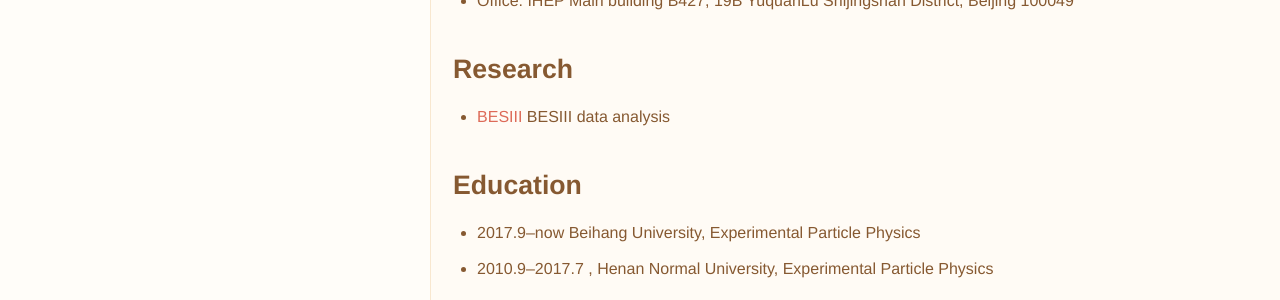
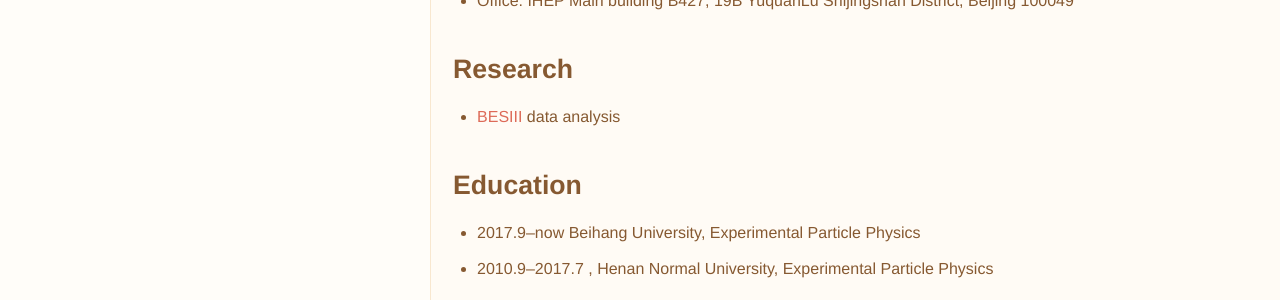
Before and after one commit to dt-np/xteam, a Jekyll site: the page built from _members/Shan_Gu.md, in a window 1280 px wide. Shown: the part 625-925 px from the top of the page. Built offline with Jekyll 4.4.1, drawn with Linux system fonts in a browser that asks for light colours.

Commit message:
Update Shan_Gu.md

```diff
--- a/_members/Shan_Gu.md
+++ b/_members/Shan_Gu.md
@@ -9,7 +9,7 @@ title: Shan Gu（顾珊）
 - Office: IHEP Main building B427, 19B YuquanLu Shijingshan District, Beijing 100049
 
 ## Research
-- [BESIII](http://bes3.ihep.ac.cn) BESIII data analysis
+- [BESIII](http://bes3.ihep.ac.cn) data analysis
 
 
 ## Education
```
